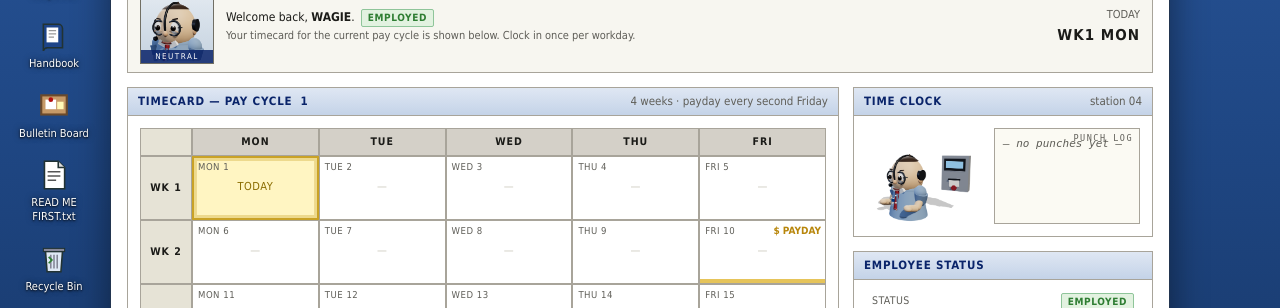
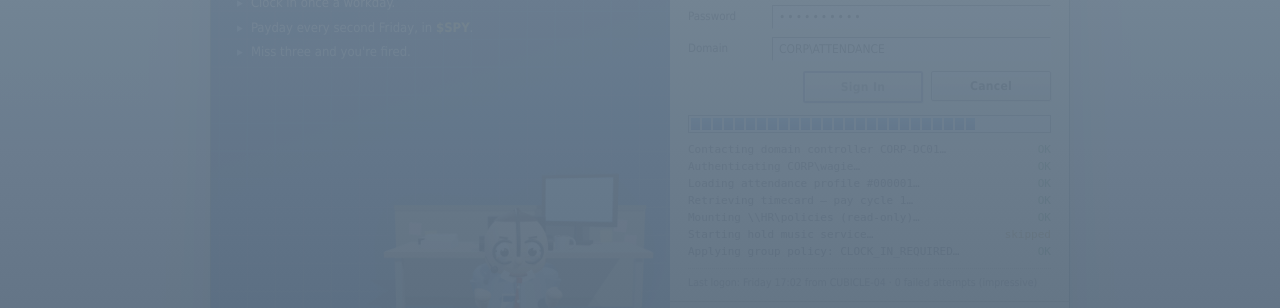
Before and after one commit to madii506/wagie, a plain HTML site: page index.html in a window 1280 px wide. Shown: the part 293-601 px from the top of the page. Drawn offline with Linux system fonts and the light colour scheme.

Commit message:
v3.1: scripted logon screen

```diff
--- a/index.html
+++ b/index.html
@@ -394,7 +394,32 @@ details.faq .a{padding:10px 12px 12px 32px;font-size:12px;line-height:1.6;border
 .lwin .st{font-size:11px;color:var(--muted);margin-top:6px;min-height:16px}
 .lwin .row{display:flex;justify-content:flex-end;gap:8px;margin-top:10px}
 .ltip{border-top:1px solid var(--line);background:#fff8dc;padding:8px 14px;font-size:11px;color:#4a3f10;line-height:1.5}
-@media (max-width:720px){ .lbox{grid-template-columns:1fr} .lbrand{min-height:230px;padding:18px 18px 0} .lword{font-size:44px} .ldesk{width:52%;right:-10px} .lpts{font-size:12px;line-height:1.7;max-width:60%} }
+/* login motion */
+.lbox{animation:lin .5s cubic-bezier(.2,.8,.2,1) both}
+@keyframes lin{from{opacity:0;transform:translateY(10px) scale(.985)}to{opacity:1;transform:none}}
+.lbrand:after{content:"";position:absolute;top:-40%;left:-60%;width:40%;height:180%;background:linear-gradient(100deg,transparent 0%,rgba(255,255,255,.10) 45%,rgba(255,255,255,.16) 50%,rgba(255,255,255,.10) 55%,transparent 100%);transform:rotate(8deg);animation:sweep 4.5s ease-in-out infinite}
+@keyframes sweep{0%{left:-60%}55%{left:130%}100%{left:130%}}
+.lgrid{animation:gridDrift 18s linear infinite}
+@keyframes gridDrift{from{background-position:0 0,0 0}to{background-position:28px 28px,28px 28px}}
+.ldesk{animation:bob 3.2s ease-in-out infinite;transform-origin:50% 100%}
+@keyframes bob{0%,100%{transform:translateY(0)}50%{transform:translateY(-4px)}}
+.lwin .field .typed{white-space:pre}
+.lwin .field .caret{display:inline-block;width:1px;height:14px;background:#111;margin-left:1px;animation:blink 1s steps(1) infinite;vertical-align:-2px}
+.lwin .field.done .caret{display:none}
+@keyframes blink{50%{opacity:0}}
+.lwin .btn.def.pressed{background:var(--chrome-d);box-shadow:inset 1px 1px 3px rgba(0,0,0,.35);transform:translateY(1px)}
+.lwin .btn.def.busy{opacity:.6;pointer-events:none}
+.lwin .prog{opacity:0;transition:opacity .3s}
+.lwin .prog.on{opacity:1}
+.lwin .prog i{transition:opacity .15s}
+.llog{list-style:none;margin:8px 0 0;padding:0;font:11px/1.55 'DejaVu Sans Mono','Liberation Mono',Consolas,monospace;color:#3a3a36;min-height:96px}
+.llog li{display:flex;justify-content:space-between;gap:10px;opacity:0;transform:translateX(-4px);animation:lg .25s ease-out forwards}
+.llog li b{font-weight:normal;color:var(--ok)}
+.llog li b.wait{color:var(--muted)}
+.llog li b.skip{color:#a07a10}
+@keyframes lg{to{opacity:1;transform:none}}
+.lwin .st{font-size:10.5px;color:var(--muted);margin-top:8px;min-height:14px;border-top:1px dotted var(--line);padding-top:6px}
+@media (max-width:720px){ .lbox{grid-template-columns:1fr} .lbrand{min-height:230px;padding:18px 18px 0} .lword{font-size:44px} .ldesk{width:52%;right:-10px} .lpts{font-size:12px;line-height:1.7;max-width:60%} .llog{min-height:0} }
 
 /* ============================================================
    DESKTOP SHELL
@@ -571,12 +596,13 @@ details.faq .a{padding:10px 12px 12px 32px;font-size:12px;line-height:1.6;border
           <div class="face"><img src="assets/wagie-face.png" alt=""></div>
           <div class="w">WAGIE, INC.<small>ATTENDANCE DIVISION</small></div>
         </div>
-        <label><span>User ID</span><span class="field">wagie</span></label>
-        <label><span>Password</span><span class="field pw">••••••••••</span></label>
+        <label><span>User ID</span><span class="field" id="l-user"><span class="typed"></span><i class="caret"></i></span></label>
+        <label><span>Password</span><span class="field pw" id="l-pw"><span class="typed"></span><i class="caret"></i></span></label>
         <label><span>Domain</span><span class="field">CORP\ATTENDANCE</span></label>
+        <div class="row"><span class="btn def" id="l-signin">Sign In</span><span class="btn" style="pointer-events:none">Cancel</span></div>
         <div class="prog" id="lprog"></div>
-        <div class="st" id="lst">Contacting domain controller…</div>
-        <div class="row"><span class="btn def" style="pointer-events:none">Sign In</span><span class="btn" style="pointer-events:none">Cancel</span></div>
+        <ul class="llog" id="llog"></ul>
+        <div class="st" id="lst">Last logon: Friday 17:02 from CUBICLE-04 · 0 failed attempts (impressive)</div>
       </div>
       <div class="ltip"><b>Tip of the day:</b> <span id="ltip"></span></div>
     </div>
@@ -1147,20 +1173,46 @@ const DATA = { holders: null, liquidity: null, marketCap: null, supply: null, di
    LOGIN LOADER (3s)
    ============================================================ */
 (function login(){
-  const prog = document.getElementById('lprog'), st = document.getElementById('lst');
+  const prog = document.getElementById('lprog'), log = document.getElementById('llog'), btn = document.getElementById('l-signin');
   const N = 26; for (let i=0;i<N;i++){ prog.appendChild(document.createElement('i')); }
-  const steps = ['Contacting domain controller…','Authenticating CORP\\wagie…','Loading attendance profile…','Retrieving timecard…','Applying group policy…','Welcome.'];
-  const T = 3000, t0 = performance.now();
-  function tick(){
-    const p = Math.min(1,(performance.now()-t0)/T);
-    const lit = Math.floor(p*N);
-    prog.querySelectorAll('i').forEach((el,i)=>el.classList.toggle('on', i<lit));
-    st.textContent = steps[Math.min(steps.length-1, Math.floor(p*steps.length))];
-    if (p<1) requestAnimationFrame(tick);
-    else { document.getElementById('login').classList.add('out'); setTimeout(()=>{ document.getElementById('login').style.display='none'; window.bootDesktop && window.bootDesktop(); }, 450); }
+  const STEPS = [
+    ['Contacting domain controller CORP-DC01', 'ok'],
+    ['Authenticating CORP\\wagie', 'ok'],
+    ['Loading attendance profile #000001', 'ok'],
+    ['Retrieving timecard — pay cycle 1', 'ok'],
+    ['Mounting \\\\HR\\policies (read-only)', 'ok'],
+    ['Starting hold music service', 'skipped'],
+    ['Applying group policy: CLOCK_IN_REQUIRED', 'ok'],
+  ];
+  const sleep = ms => new Promise(r=>setTimeout(r,ms));
+  function typeInto(id, text, per){ const f=document.getElementById(id), t=f.querySelector('.typed'); f.classList.remove('done'); t.textContent=''; return new Promise(res=>{ let i=0; (function step(){ if(i<text.length){ t.textContent+=text[i++]; setTimeout(step, per + Math.random()*40); } else { f.classList.add('done'); res(); } })(); }); }
+  async function run(){
+    log.innerHTML=''; prog.classList.remove('on'); prog.querySelectorAll('i').forEach(el=>el.classList.remove('on'));
+    btn.classList.remove('pressed','busy');
+    document.getElementById('l-user').classList.remove('done'); document.getElementById('l-pw').classList.remove('done');
+    document.querySelector('#l-user .typed').textContent=''; document.querySelector('#l-pw .typed').textContent='';
+    await sleep(350);
+    await typeInto('l-user', 'wagie', 95);
+    await sleep(180);
+    await typeInto('l-pw', '••••••••••', 42);
+    await sleep(220);
+    btn.classList.add('pressed'); await sleep(140); btn.classList.remove('pressed'); btn.classList.add('busy');
+    prog.classList.add('on');
+    const T = 2300, t0 = performance.now(); let shown = 0;
+    await new Promise(res=>{ (function tick(){
+      const p = Math.min(1,(performance.now()-t0)/T);
+      const lit = Math.floor(p*N); prog.querySelectorAll('i').forEach((el,i)=>el.classList.toggle('on', i<lit));
+      const want = Math.min(STEPS.length, Math.floor(p*STEPS.length)+1);
+      while (shown < want){ const [txt, st] = STEPS[shown]; const li=document.createElement('li'); li.innerHTML='<span>'+txt+'…</span><b class="wait">…</b>'; log.appendChild(li); const b=li.querySelector('b'); setTimeout(()=>{ b.className=st==='ok'?'':'skip'; b.textContent = st==='ok'?'OK':'skipped'; }, 220); shown++; }
+      if (p<1) requestAnimationFrame(tick); else res();
+    })(); });
+    await sleep(320);
+    const l=document.getElementById('login'); l.classList.add('out');
+    setTimeout(()=>{ l.style.display='none'; window.bootDesktop && window.bootDesktop(); }, 450);
   }
-  requestAnimationFrame(tick);
-  window.rerunLogin = function(){ const l=document.getElementById('login'); l.style.display='flex'; l.classList.remove('out'); const t0b=performance.now(); function tk(){ const p=Math.min(1,(performance.now()-t0b)/T); const lit=Math.floor(p*N); prog.querySelectorAll('i').forEach((el,i)=>el.classList.toggle('on', i<lit)); st.textContent=steps[Math.min(steps.length-1,Math.floor(p*steps.length))]; if(p<1) requestAnimationFrame(tk); else { l.classList.add('out'); setTimeout(()=>{ l.style.display='none'; window.bootDesktop(); },450);} } requestAnimationFrame(tk); };
+  btn.addEventListener('click', ()=>{}); // decorative; the script presses it
+  run();
+  window.rerunLogin = function(){ const l=document.getElementById('login'); l.style.display='flex'; l.classList.remove('out'); run(); };
 })();
 
 /* ============================================================
```
